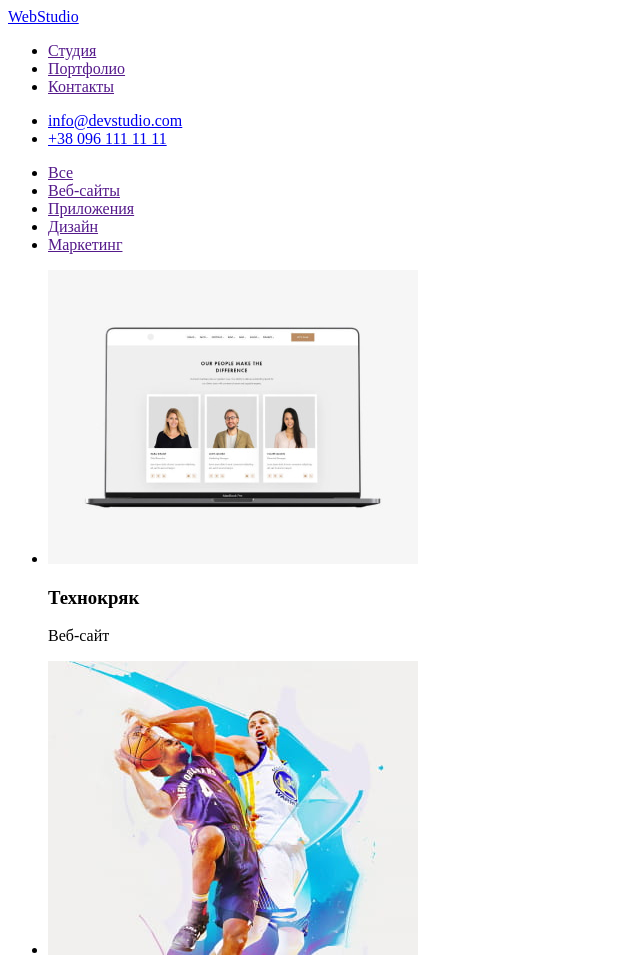
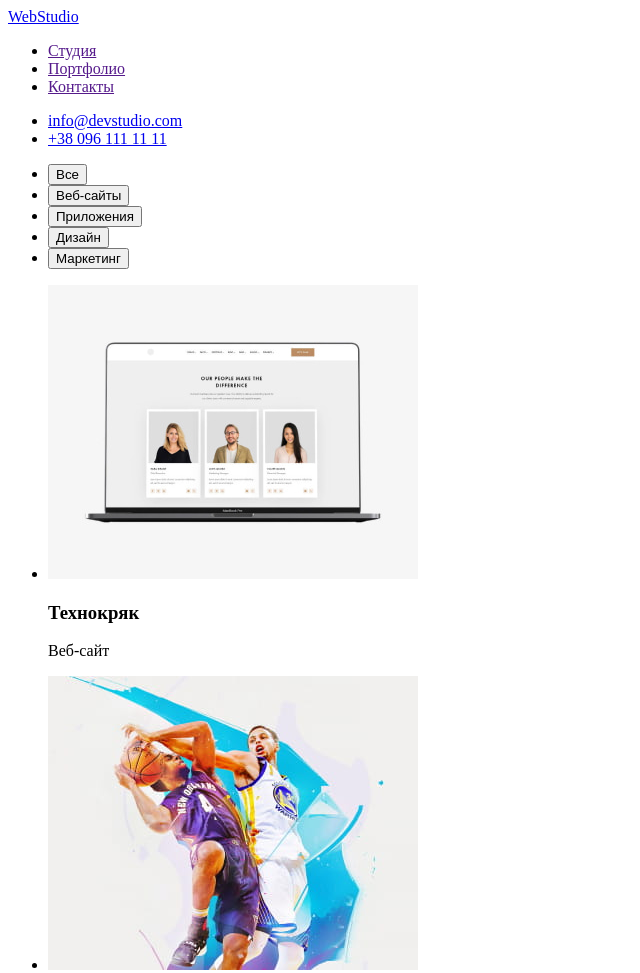
Before and after one commit to NataliiaKulchytska/goit-markup-hw-02, a plain HTML site: page portfolio.html in a window 1280 px wide. Shown: the top 973 px of the page, without its empty margins (0-640 px from the left). Drawn offline with Linux system fonts and the light colour scheme; files whose address does not match are found by name.

Commit message:
Подключены шрифты

```diff
--- a/portfolio.html
+++ b/portfolio.html
@@ -5,6 +5,12 @@
     <meta http-equiv="X-UA-Compatible" content="IE=edge" />
     <meta name="viewport" content="width=device-width, initial-scale=1.0" />
     <title>Портфолио</title>
+    <link rel="preconnect" href="https://fonts.googleapis.com" />
+    <link rel="preconnect" href="https://fonts.gstatic.com" crossorigin />
+    <link
+      href="https://fonts.googleapis.com/css2?family=Raleway:wght@700&family=Roboto:wght@400;500;700;900&display=swap"
+      rel="stylesheet"
+    />
     <link rel="stylesheet" href="./css/styles.css" />
   </head>
   <body>
@@ -27,11 +33,11 @@
       <section>
         <h1 hidden>Портфолио</h1>
         <ul>
-          <li><a href="">Все</a></li>
-          <li><a href="">Веб-сайты</a></li>
-          <li><a href="">Приложения</a></li>
-          <li><a href="">Дизайн</a></li>
-          <li><a href="">Маркетинг</a></li>
+          <li><button type="button">Все</button></li>
+          <li><button type="button ">Веб-сайты</button></li>
+          <li><button type="button ">Приложения</button></li>
+          <li><button type="button ">Дизайн</button></li>
+          <li><button type="button ">Маркетинг</button></li>
         </ul>
         <ul>
           <li>
```
Also changed, not shown: index.html (+6 -0 lines).
